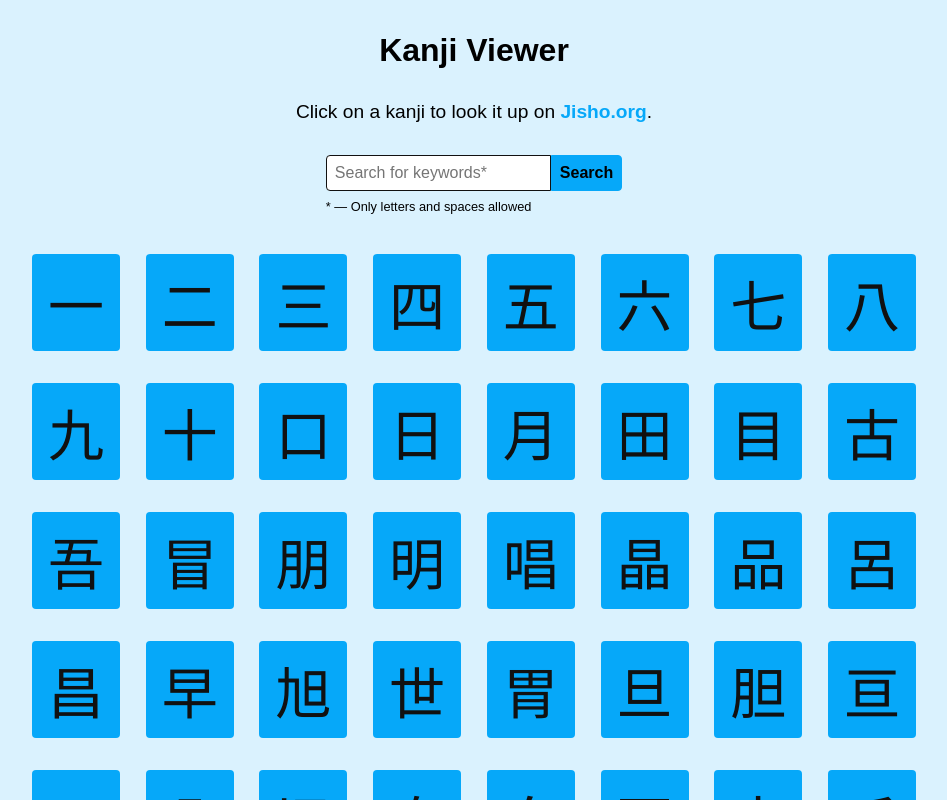
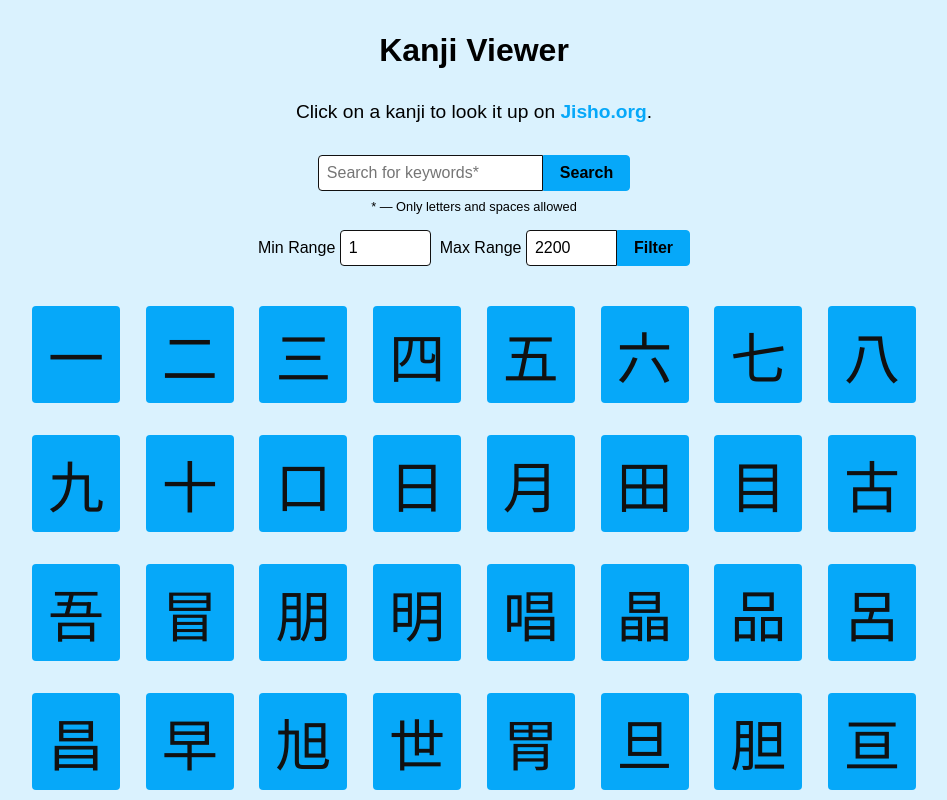
Before and after one commit to Christopher-Cannon/kanji-viewer, a Vue app: page / in a window 1280 px wide. Shown: the top 800 px of the page, without its empty margins (166-1113 px from the left). Built offline with nearby package versions, Linux system fonts and the light colour scheme.

Commit message:
Add range filtering of kanji

```diff
--- a/src/App.vue
+++ b/src/App.vue
@@ -4,7 +4,7 @@
 
     <p class="info">Click on a kanji to look it up on <a href="https://jisho.org">Jisho.org</a>.</p>
 
-    <FilterKanji v-on:filter-kanji="filterKanji" />
+    <FilterKanji v-on:filter-kanji="filterKanji" v-on:filter-range="filterRange" />
 
     <KanjiView v-bind:kanji="kanji" />
   </div>
@@ -29,6 +29,11 @@ export default {
   methods: {
     filterKanji(criteria) {
       const newKanji = KanjiList.filter(k =>  k.keyword.toLowerCase().startsWith(criteria.criteria.toLowerCase()) ? k : false);
+
+      this.kanji = newKanji;
+    },
+    filterRange(range) {
+      const newKanji = KanjiList.filter(k => k.id >= range.min && k.id <= range.max ? k : false);
 
       this.kanji = newKanji;
     }
--- a/src/components/FilterKanji.vue
+++ b/src/components/FilterKanji.vue
@@ -1,9 +1,19 @@
 <template>
   <div class="filter-search">
-    <form @submit="filter">
-      <input type="text" v-model="criteria" name="criteria" pattern="[A-Za-z ]+" placeholder="Search for keywords*">
+    <form class="filter-keyword" @submit="filter">
+      <input type="text" v-model="criteria" name="criteria" pattern="[A-Za-z -]+" placeholder="Search for keywords*" class="left-round">
       <input type="submit" value="Search" class="btn">
       <span>* &mdash; Only letters and spaces allowed</span>
+    </form>
+
+    <form class="filter-range" @submit="range">
+      <span>Min Range
+        <input type="number" v-model="min" name="min-range" min="1" max="2199" value="1" class="full-round">
+      </span>&nbsp;
+      <span>Max Range
+        <input type="number" v-model="max" name="max-range" min="2" max="2200" value="2200" class="left-round">
+      </span>
+      <input type="submit" value="Filter" class="btn">
     </form>
   </div>
 </template>
@@ -13,7 +23,9 @@ export default {
   name: "FilterKanji",
   data() {
     return {
-      criteria: ''
+      criteria: '',
+      min: 1,
+      max: 2200
     }
   },
   methods: {
@@ -27,6 +39,16 @@ export default {
       this.$emit('filter-kanji', newCriteria);
 
       this.criteria = '';
+    },
+    range(e) {
+      e.preventDefault();
+
+      const newRange = {
+        min: parseInt(this.min),
+        max: parseInt(this.max)
+      }
+
+      this.$emit('filter-range', newRange);
     }
   }
 }
@@ -34,10 +56,10 @@ export default {
 
 <style scoped>
 .filter-search {
-  display: flex;
-  justify-content: space-around;
+  display: block;
   margin: auto auto 1.5rem;
-  width: 500px;
+  width: 100%;
+  text-align: center;
 }
 
 input,
@@ -51,10 +73,13 @@ input {
   outline: none;
 }
 
-input[type="text"] {
+.left-round {
   border-bottom-left-radius: 0.25rem;
   border-top-left-radius: 0.25rem;
-  flex: 10;
+}
+
+.full-round {
+  border-radius: 0.25rem;
 }
 
 input:focus {
@@ -67,8 +92,9 @@ input:focus {
   border-bottom-right-radius: 0.25rem;
   border-top-right-radius: 0.25rem;
   cursor: pointer;
-  flex: 2;
   font-weight: bold;
+  padding-left: 1rem;
+  padding-right: 1rem;
 }
 
 .btn:hover {
@@ -76,9 +102,16 @@ input:focus {
   border: 1px solid hsl(200, 95%, 65%);
 }
 
-form > span {
+.filter-keyword > span {
   display: block;
   font-size: 0.8rem;
   margin-top: 0.5rem;
 }
+
+.filter-range {
+  display: block;
+  margin: auto;
+  margin-top: 1rem;
+  width: 100%;
+}
 </style>
```
Also changed, not shown: 7 other files (tests, documents, lock files or other folders).
